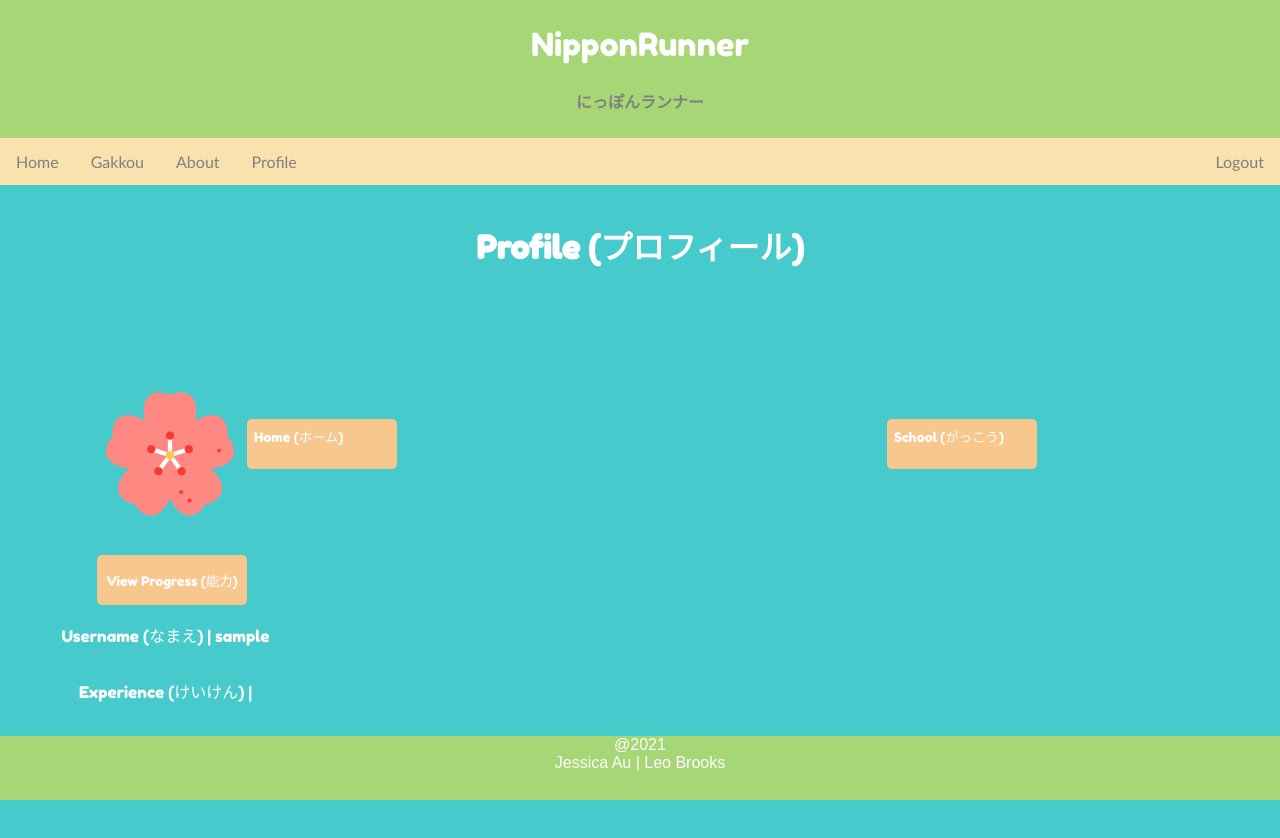
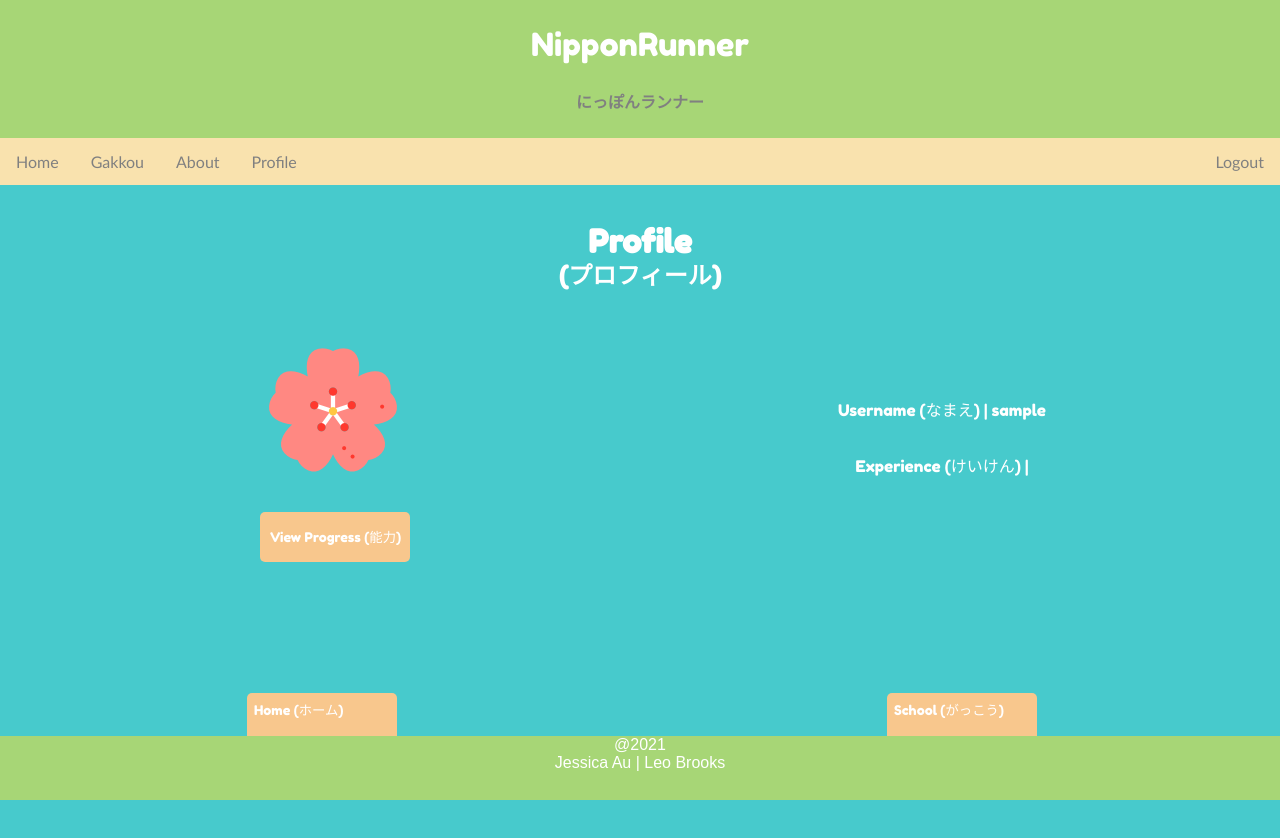
Before and after one commit to jessica-au/nipponrunner, a React (Create React App) app in the folder nipponRunnerFrontEnd/: page /profile in a window 1280 px wide. Shown: the top 838 px of the page. Built offline with nearby package versions, Linux system fonts and the light colour scheme; sample sign-in values are in the browser's storage.

Commit message:
fix overlapping className
add line break to profile title

```diff
--- a/nipponRunnerFrontEnd/src/components/profile/Profile.js
+++ b/nipponRunnerFrontEnd/src/components/profile/Profile.js
@@ -17,7 +17,7 @@ const Profile = (props) => {
     }
 
     const userData = user ?
-    (<div className="information">
+    (<div className="informationProfile">
         <div className="infoLeft">
             <img className="infoImg" src={sakura}/>
             <Link to="/profile/stats">
@@ -42,7 +42,8 @@ const Profile = (props) => {
 
     return (
         <div className="profilePage">
-            <h1> Profile (プロフィール) </h1>
+            <h1 className="profileTitle"> Profile </h1><br/>
+            <h2 className="profileTitle2">(プロフィール) </h2>
             <div>
                 {user ? userData : errorDiv()}
             </div>
```
